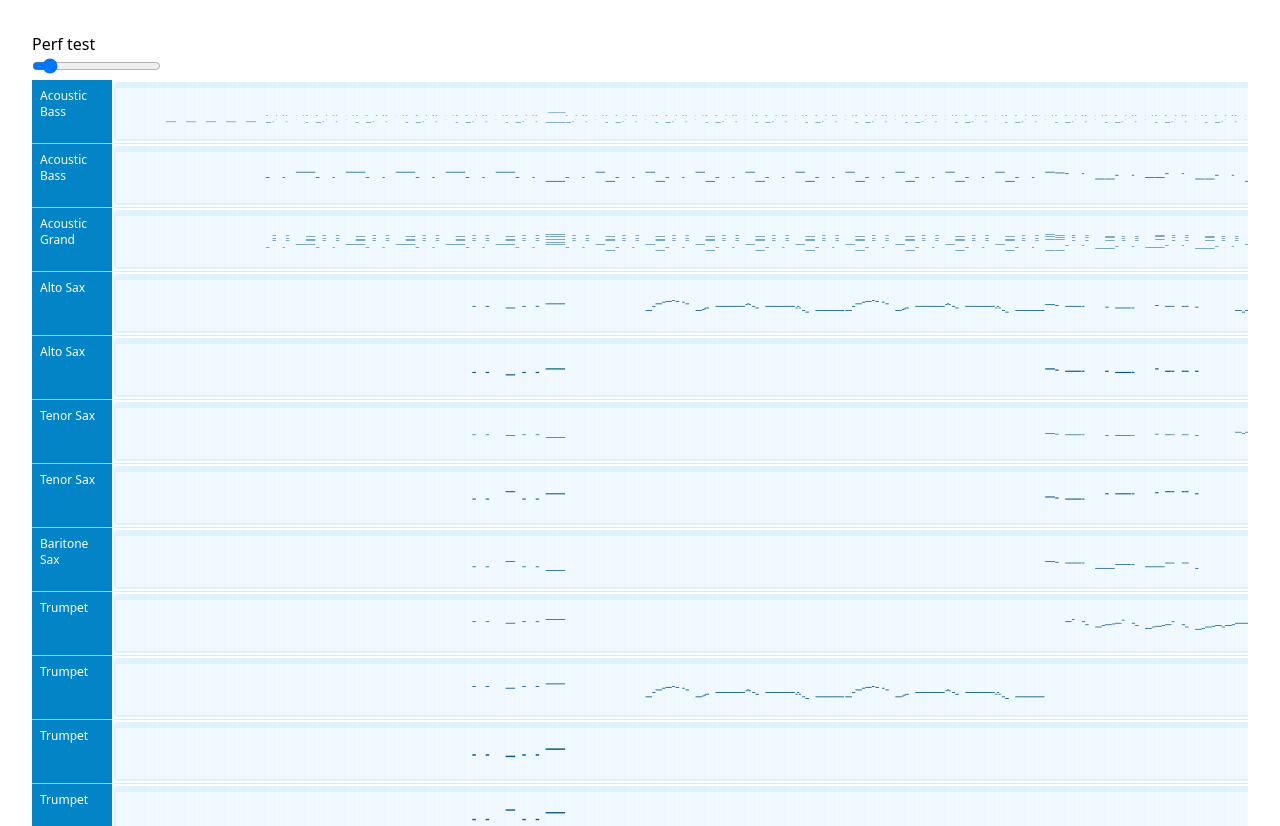
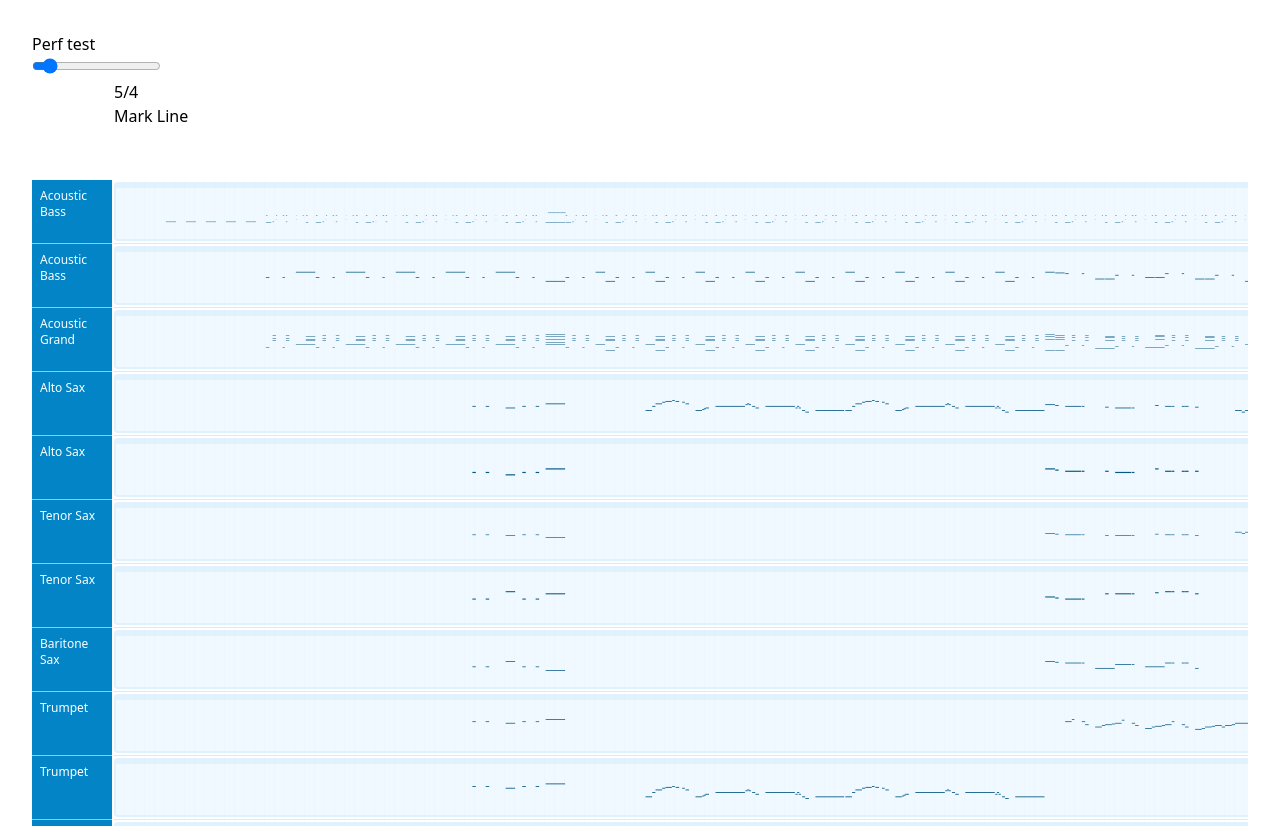
Before and after one commit to alindsay55661/chords-storybook, a React (Vite) app: page / in a window 1280 px wide. Shown: the top 826 px of the page. Built offline with nearby package versions, Linux system fonts and the light colour scheme.

Commit message:
time signatures WIP

```diff
--- a/src/App.tsx
+++ b/src/App.tsx
@@ -5,6 +5,7 @@ import { analyzed } from './stories/musicData'
 
 function App() {
   const [zoom, setZoom] = useState(10)
+  const { timings, timeSignatures, tracks } = analyzed.takeFive
 
   return (
     <div>
@@ -19,8 +20,9 @@ function App() {
         }}
       ></input>
       <MidiTracks
-        tracks={analyzed.takeFive.tracks}
-        timings={analyzed.takeFive.timings}
+        tracks={tracks}
+        timings={timings}
+        timeSignatures={timeSignatures}
         zoom={zoom}
         trackHeight={64}
       />
--- a/src/components/MidiTracks.tsx
+++ b/src/components/MidiTracks.tsx
@@ -1,12 +1,14 @@
 import { useMemo, useRef, useEffect, memo } from 'react'
-import { Timings, Track } from '../utils/parse'
+import { Timings, TimeSignature, Track } from '../utils/parse'
 import TrackHeader from './TrackHeader'
 import Clip from './Clip'
 import BeatLines from './BeatLines'
+import TimeSignatureMarkers from './TimeSignatureMarkers'
 
 export type MidiTracksProps = {
   tracks: Track[]
   timings: Timings
+  timeSignatures: TimeSignature[]
   zoom?: number
   trackHeight?: number
 }
@@ -16,6 +18,7 @@ export default function MidiTracks({
   zoom = 50,
   tracks = [],
   timings,
+  timeSignatures,
 }: MidiTracksProps) {
   const height = tracks.length * trackHeight
   const trackWidth = timings.totalBeats * zoom
@@ -29,7 +32,7 @@ export default function MidiTracks({
         <div
           key={`header-${track.id}`}
           className="absolute z-10"
-          style={{ top: trackHeight * idx }}
+          style={{ top: trackHeight * idx + 100 }}
         >
           <TrackHeader
             height={trackHeight}
@@ -38,14 +41,21 @@ export default function MidiTracks({
         </div>
       ))}
 
-      <div className="pl-[82px] w-full overflow-x-scroll relative">
+      <div className="pl-[82px] w-full overflow-x-scroll overflow-y-hidden relative">
+        <div style={{ height: '100px' }}>
+          <TimeSignatureMarkers
+            timings={timings}
+            timeSignatures={timeSignatures}
+            width={trackWidth}
+          />
+        </div>
         <div className="absolute z-0 h-full">
           <BeatLines
             timings={timings}
             width={`${trackWidth}px`}
           />
         </div>
-        {tracks.map((track, idx) => {
+        {tracks.map(track => {
           return (
             <div key={`track-${track.id}`}>
               <div
--- /dev/null
+++ b/src/components/TimeSignatureMarkers.tsx
@@ -0,0 +1,64 @@
+import { Timings, TimeSignature } from '../utils/parse'
+
+type SignatureProps = {
+  timeSignatures: TimeSignature[]
+  timings: Timings
+  width: number
+}
+export default function TimeSignatureMarkers({
+  timings,
+  timeSignatures,
+  width,
+}: SignatureProps) {
+  const ticksPerPixel = timings.durationTicks / width
+  const markers = timeSignatures.map((ts, idx) => {
+    const x = ts.startTicks / ticksPerPixel
+    return {
+      key: `${ts.numerator}-${ts.denominator}-${idx}`,
+      x,
+      label: `${ts.numerator}/${ts.denominator}`,
+    }
+  })
+
+  return (
+    <div
+      className="relative"
+      style={{ width: `${width}px` }}
+    >
+      {markers.map(marker => (
+        <div
+          key={marker.key}
+          className="absolute"
+          style={{ left: `${marker.x}px` }}
+        >
+          <div>{marker.label}</div>
+          <div>Mark Line</div>
+        </div>
+      ))}
+    </div>
+  )
+}
+
+// "timeSignatures": [
+//     {
+//       "startTicks": 0,
+//       "startBeat": 0,
+//       "beatsInSignature": 305,
+//       "numerator": 5,
+//       "denominator": 4
+//     },
+//     {
+//       "startTicks": 146400,
+//       "startBeat": 305,
+//       "beatsInSignature": 9,
+//       "numerator": 3,
+//       "denominator": 4
+//     },
+//     {
+//       "startTicks": 150720,
+//       "startBeat": 314,
+//       "beatsInSignature": 97,
+//       "numerator": 5,
+//       "denominator": 4
+//     }
+//   ],
```
